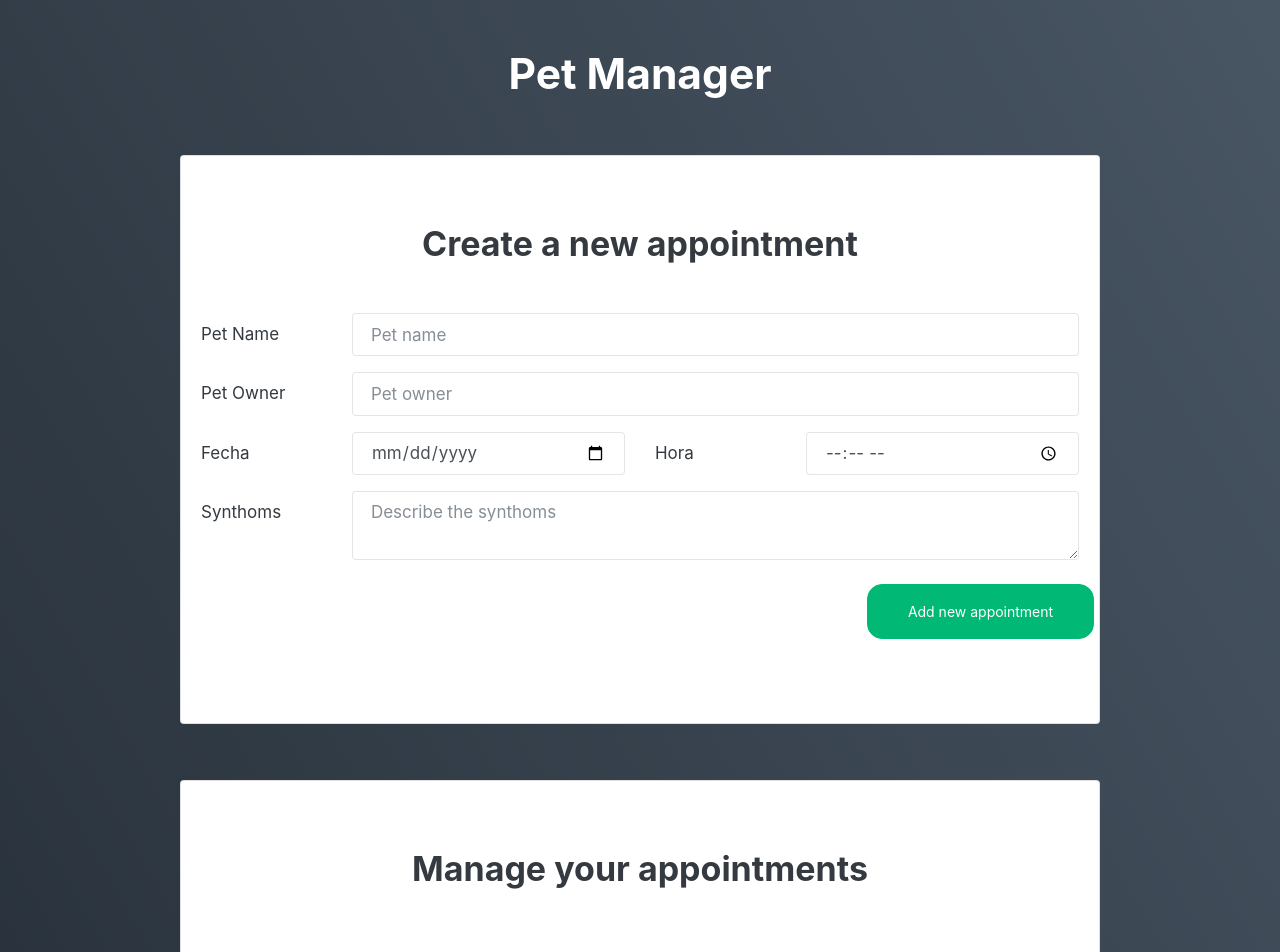
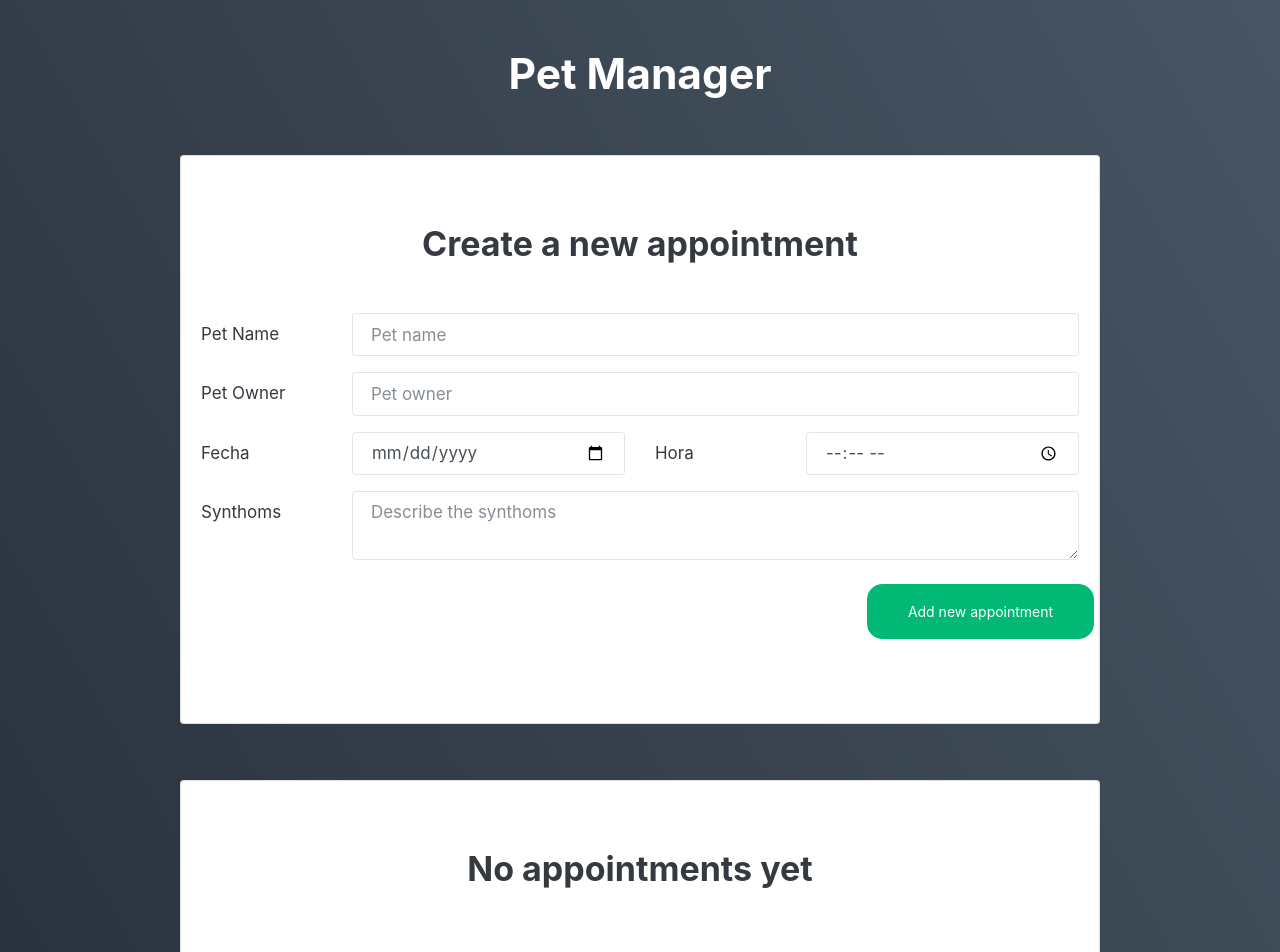
Before and after one commit to javiergzz/pet-manager, a React (Create React App) app: page / in a window 1280 px wide. Shown: the top 952 px of the page. Built offline with nearby package versions, Linux system fonts and the light colour scheme.

Commit message:
[hot-fix]: eval if there any appointment

```diff
--- a/src/components/AppointmentList.js
+++ b/src/components/AppointmentList.js
@@ -2,11 +2,14 @@ import React from 'react';
 import PropTypes from 'prop-types';
 import Appointment from './Appointment';
 
-const AppointmentList = ({appointments, deleteAppointment}) => (
+const AppointmentList = ({appointments, deleteAppointment}) => {
+  // show message if is there any appointments
+  const message = Object.keys(appointments).length === 0 ? 'No appointments yet' : 'Manage your appointments';
+  return (
     <div className="card mt-2 py-5">
       <div className="card-body">
         <h2 className="card-title text-center">
-        Manage your appointments
+          {message}
         </h2>
         <div className="appointment-list">
           {appointments.map((appointment) => (
@@ -19,7 +22,8 @@ const AppointmentList = ({appointments, deleteAppointment}) => (
         </div>
       </div>
     </div>
-);
+  )
+};
 
 AppointmentList.propTypes = {
   appointments: PropTypes.array.isRequired,
```
Lines whose indentation alone changed are shown as unchanged.
